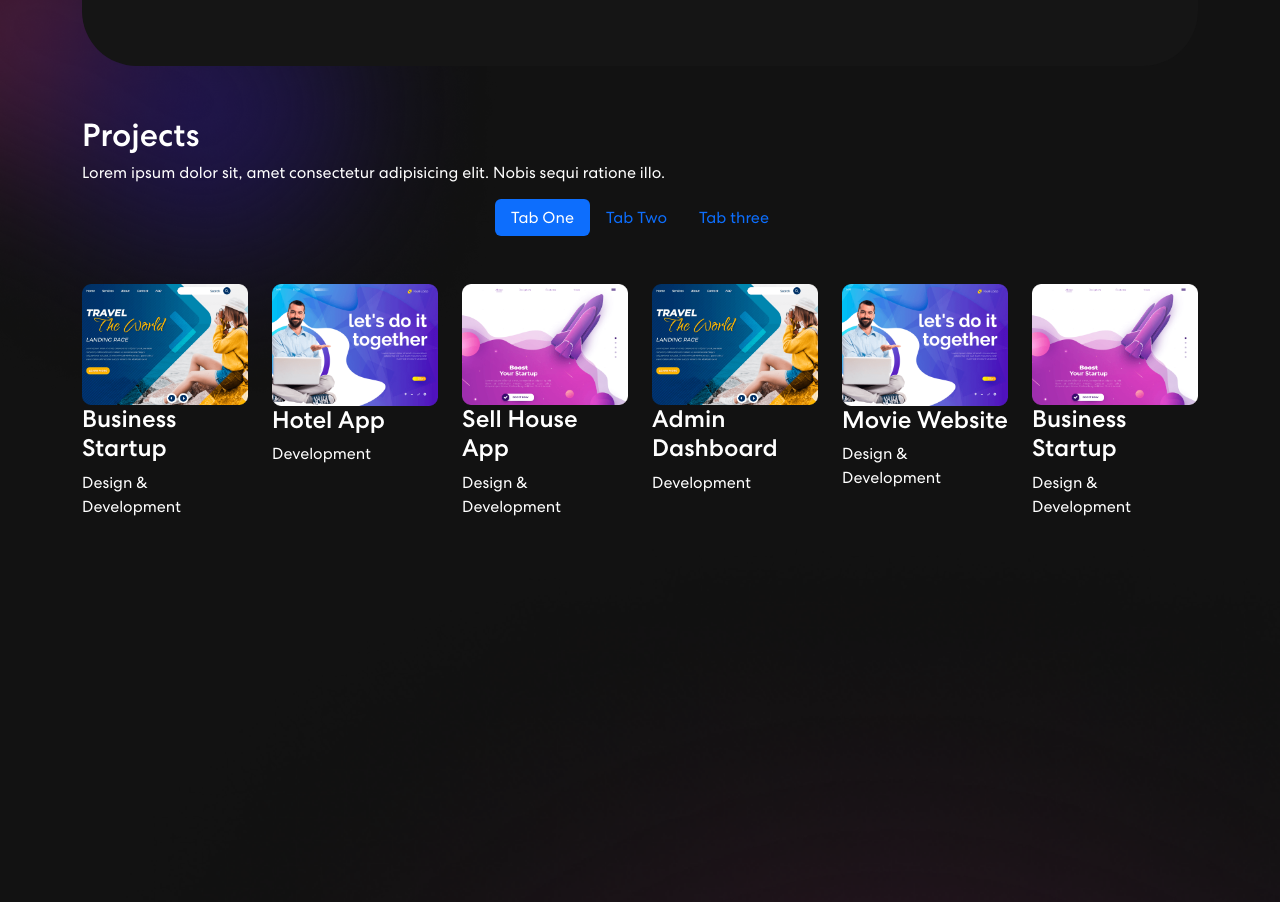
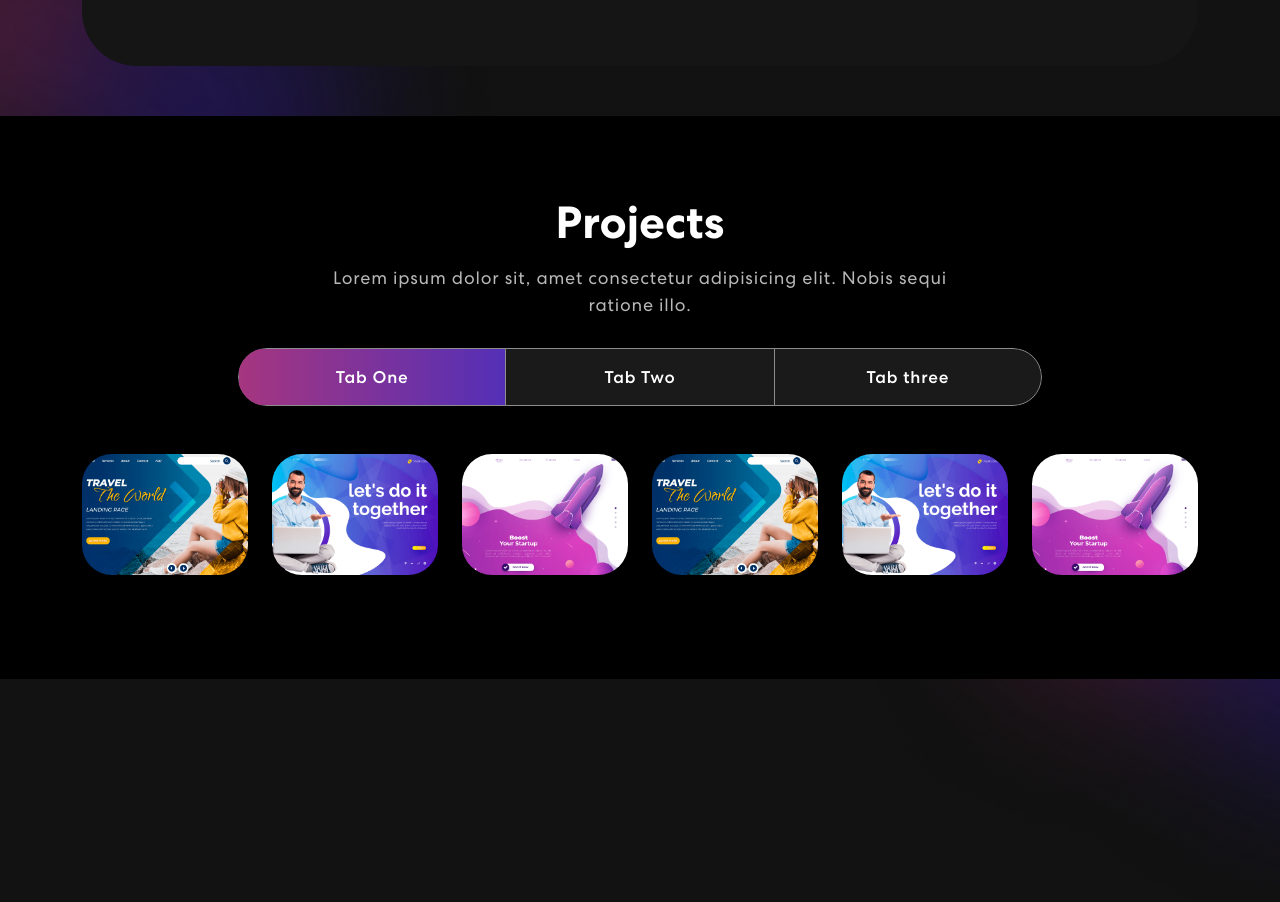
Before and after one commit to SalimiDev/portfolio-2, a React (Create React App) app: page / in a window 1280 px wide. Shown: the part 1268-2170 px from the top of the page. Built offline with nearby package versions, Linux system fonts and the light colour scheme.

Commit message:
style:added Projects component's styles

```diff
--- a/src/App.css
+++ b/src/App.css
@@ -396,3 +396,147 @@
   width: 40%;
   z-index: -4;
 }
+/************ Projects Styles ************/
+.project {
+  padding: 80px 0;
+  position: relative;
+  background-color: black;
+}
+
+.project h2 {
+  font-size: 45px;
+  font-weight: 700;
+  text-align: center;
+}
+
+.project p {
+  color: #B8B8B8;
+  font-size: 18px;
+  letter-spacing: 0.8px;
+  line-height: 1.5em;
+  margin: 14px auto 30px auto;
+  text-align: center;
+  width: 56%;
+}
+
+.project .nav.nav-pills {
+  width: 72%;
+  margin: 0 auto;
+  border-radius: 50px;
+  background-color: rgb(255 255 255 / 10%);
+  overflow: hidden;
+}
+
+.project .nav.nav-pills .nav-item {
+  width: 33.33333%;
+}
+
+.project .nav.nav-pills .nav-link {
+  background-color: transparent;
+  border-radius: 0;
+  padding: 17px 0;
+  color: #fff;
+  width: 100%;
+  font-size: 17px;
+  letter-spacing: 0.8px;
+  font-weight: 500;
+  position: relative;
+  transition: 0.3s ease-in-out;
+  text-align: center;
+  z-index: 0;
+}
+
+.project .nav.nav-pills .nav-link::before {
+  content: "";
+  position: absolute;
+  width: 0;
+  height: 100%;
+  background: linear-gradient(90.21deg, #AA367C -5.91%, #4A2FBD 111.58%);
+  top: 0;
+  left: 0;
+  z-index: -1;
+  transition: 0.3s ease-in-out;
+}
+
+.project .nav.nav-pills .nav-link.active::before {
+  width: 100% !important;
+}
+
+.project .nav.nav-pills .nav-link.active {
+  border: 1px solid rgba(255, 255, 255, 1);
+}
+
+.nav-link#projects-tabs-tab-first {
+  border: 1px solid rgba(255, 255, 255, 0.5);
+  border-radius: 55px 0px 0px 55px;
+}
+
+.nav-link#projects-tabs-tab-second {
+  border-top: 1px solid rgba(255, 255, 255, 0.5);
+  border-bottom: 1px solid rgba(255, 255, 255, 0.5);
+}
+
+.nav-link#projects-tabs-tab-third {
+  border: 1px solid rgba(255, 255, 255, 0.5);
+  border-radius: 0 55px 55px 0;
+}
+
+.proj-imgbx {
+  position: relative;
+  border-radius: 30px;
+  overflow: hidden;
+  margin-bottom: 24px;
+}
+
+.proj-imgbx::before {
+  content: "";
+  background: linear-gradient(90.21deg, #AA367C -5.91%, #4A2FBD 111.58%);
+  opacity: 0.85;
+  position: absolute;
+  width: 100%;
+  height: 0;
+  transition: 0.4s ease-in-out;
+}
+
+.proj-imgbx:hover::before {
+  height: 100%;
+}
+
+.proj-txtx {
+  position: absolute;
+  text-align: center;
+  top: 65%;
+  left: 50%;
+  transform: translate(-50%, -50%);
+  transition: 0.5s ease-in-out;
+  opacity: 0;
+  width: 100%;
+}
+
+.proj-imgbx:hover .proj-txtx {
+  top: 50%;
+  opacity: 1;
+}
+
+.proj-txtx h4 {
+  font-size: 30px;
+  font-weight: 700;
+  letter-spacing: 0.8px;
+  line-height: 1.1em;
+}
+
+.proj-txtx span {
+  font-style: italic;
+  font-weight: 400;
+  font-size: 15px;
+  letter-spacing: 0.8px;
+}
+
+.background-image-right {
+  top: 20%;
+  position: absolute;
+  bottom: 0;
+  width: 35%;
+  right: 0;
+  z-index: -4;
+}
```
